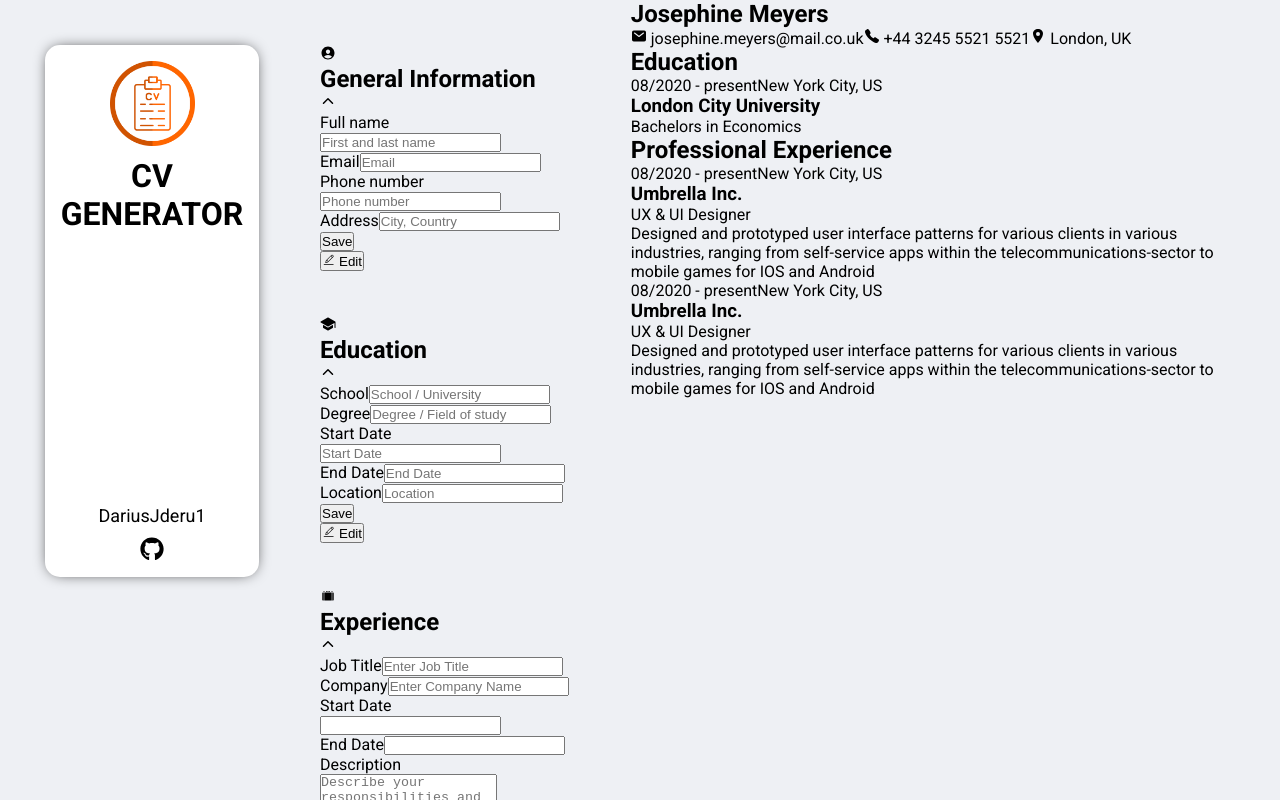
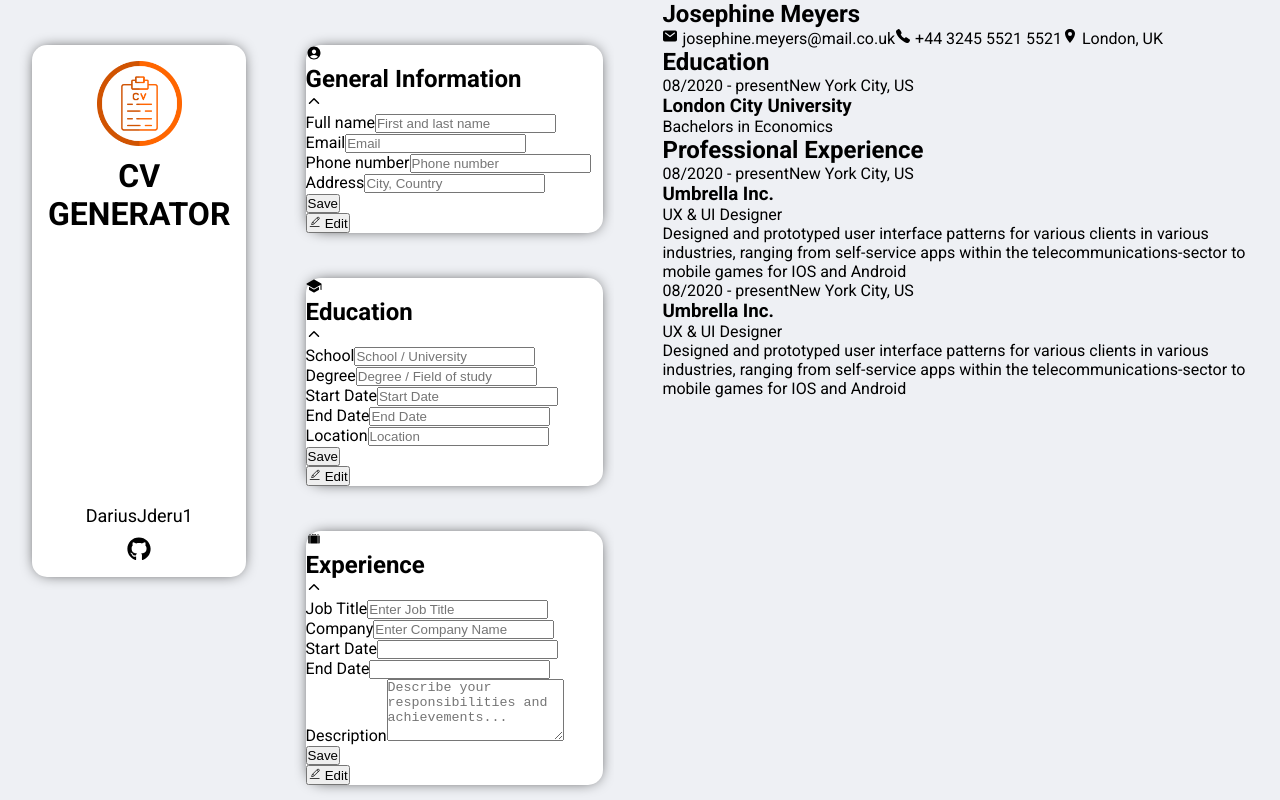
Before and after one commit to DariusJderu1/CV-builder, a React (Vite) app: page / in a window 1280 px wide. Built offline with nearby package versions, Linux system fonts and the light colour scheme.

Commit message:
Add base css to FormWrapper

```diff
--- a/src/components/editor/FormWrapper.jsx
+++ b/src/components/editor/FormWrapper.jsx
@@ -1,10 +1,11 @@
 import { IoChevronUp } from "react-icons/io5";
+import "../../styles/editor/FormWrapper.css";
 
 export default function FormWrapper({children, icon, title}) {
 
     return (
 
-        <section>
+        <section className="form-section-container">
 
             <div>
                 <div>
--- a/src/styles/App.css
+++ b/src/styles/App.css
@@ -1,8 +1,8 @@
 .app-layout {
 
     display: flex;
-    padding: 0 2.8rem;
-    gap: 3.8rem;
+    padding: 0 2rem;
+    gap: 3rem;
 
     height: 100vh;
     width: 100vw;
--- a/src/styles/app/Editor.css
+++ b/src/styles/app/Editor.css
@@ -1,8 +1,10 @@
 .editor-container {
+
+    padding: 0 0.7rem;
 
     flex: 1;
     /* to modify this probably */
-    min-width: 250px;
+    min-width: 320px;
     align-self: flex-start;
 
     display: flex;
--- /dev/null
+++ b/src/styles/editor/FormWrapper.css
@@ -0,0 +1,9 @@
+.form-section-container {
+
+    background-color: var(--clr-backround-section);
+    border-radius: var(--border-radius);
+    -webkit-box-shadow: var(--webkit-shadow);
+    box-shadow: var(--shadow);
+
+    width: 100%;
+}
--- a/src/styles/editor/GeneralInfoForm.css
+++ /dev/null
@@ -1,6 +0,0 @@
-.general-info-form-container {
-
-    display: flex;
-    flex-direction: column;
-
-}
```
